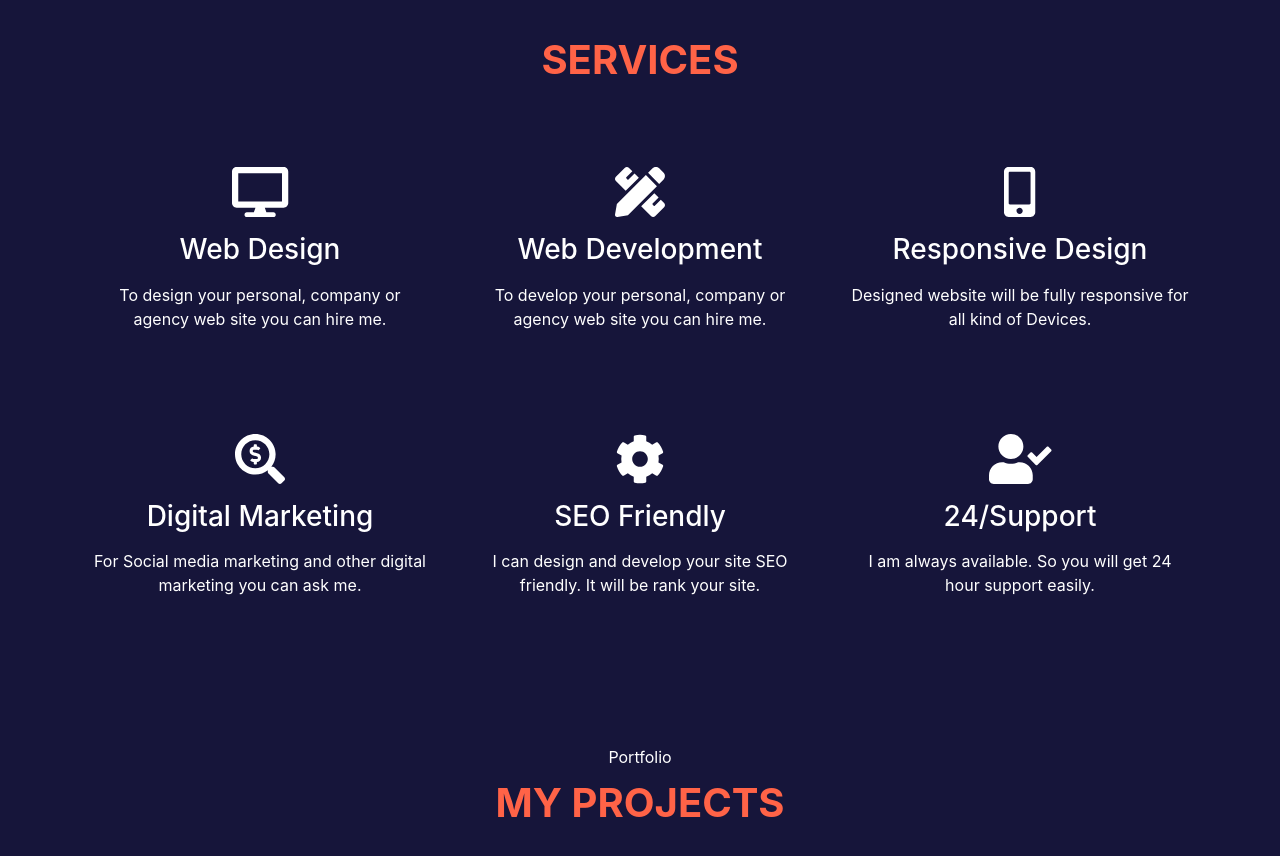
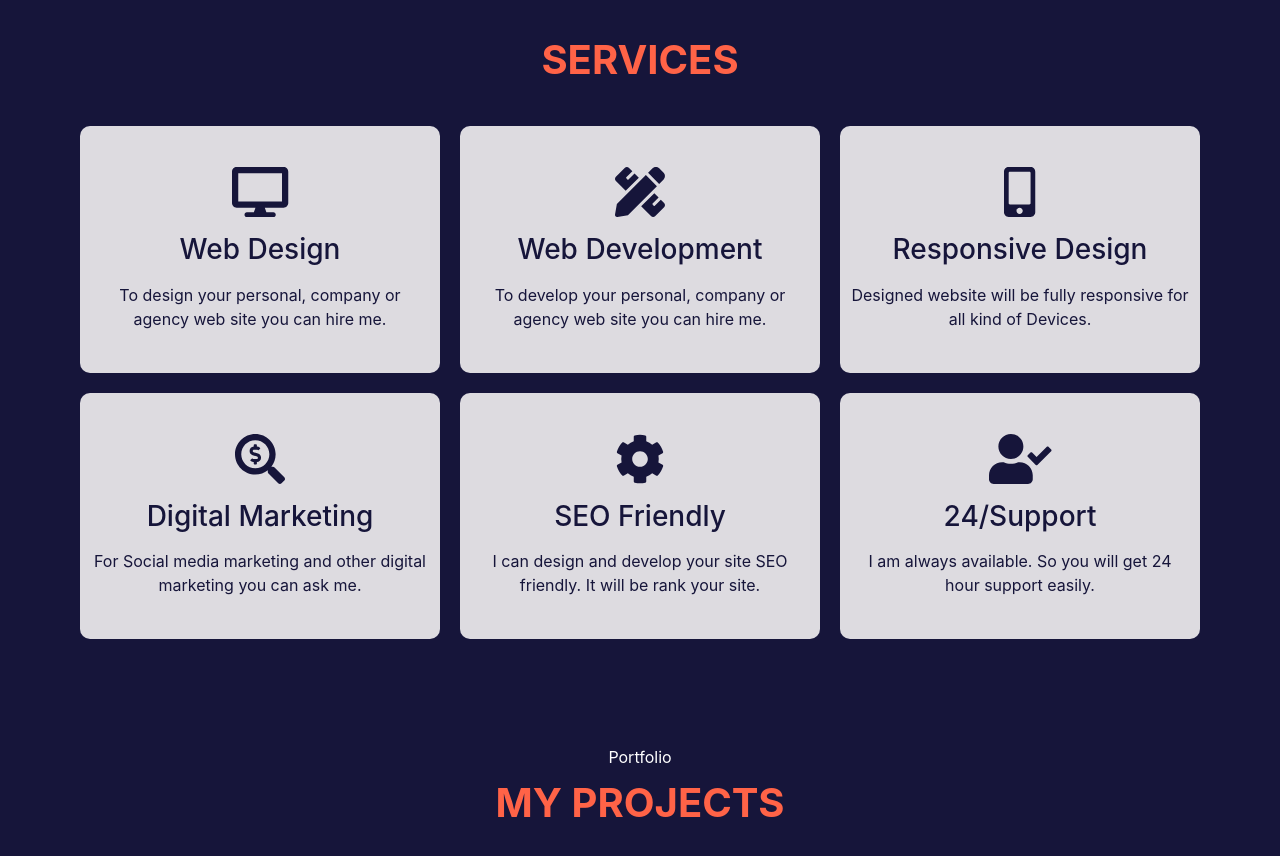
Before and after one commit to mazhars-git/my-portfolio-site, a React (Create React App) app: page / in a window 1280 px wide. Shown: the part 1780-2636 px from the top of the page. Built offline with nearby package versions, Linux system fonts and the light colour scheme.

Commit message:
update desing

```diff
--- a/src/App.css
+++ b/src/App.css
@@ -44,8 +44,6 @@ li{
   list-style: none;
 }
 
-
-
 .btn-brand {
  padding: 15px 30px;
   border: 2px solid #fff;
@@ -55,12 +53,12 @@ li{
   font-weight: 700;
   cursor: pointer;
   background: transparent;
+  transition: 0.5s;
 }
 
 .btn-brand:hover{
   background-color: #fff;
   border: 2px solid #ff6347;
-  transition: 0.5s;
 }
 
 .btn-brand:hover .link-style{
--- a/src/component/Home/Contact/Contact.css
+++ b/src/component/Home/Contact/Contact.css
@@ -48,4 +48,9 @@ input, textarea {
     font-size: 16px;
     font-weight: 600;
     letter-spacing: 10px;
+    transition: 0.5s;
   }
+  button, input:hover{
+    background: #fff;
+    color: #ff6347;
+  }
--- a/src/component/Home/ProjectInfo/ProjectInfo.css
+++ b/src/component/Home/ProjectInfo/ProjectInfo.css
@@ -42,7 +42,7 @@
 
 .screen img {
     left: 0;
-    bottom: -550px;
+    bottom: -32rem;
     width: 100%;
     height: auto;
     position: absolute;
--- a/src/component/Home/ServiceDetails/ServiceDetails.css
+++ b/src/component/Home/ServiceDetails/ServiceDetails.css
@@ -2,11 +2,13 @@
     padding: 10px;
     margin: 10px ;
     text-align: center;
+    color: #16153a;
+    border-radius: 10px;
+    background-color: #fffdfdda;
 }
 .service-info:hover{
-    box-shadow: 5px 5px 10px 3px gray;
-    border-radius: 10px;
-    transition: 0.5s;
+    box-shadow: 5px 5px 15px #b3b3b3;
+    transition: 0.3s;
 }
 .service-info:hover .icon{
     color: #ff6347;
@@ -16,48 +18,3 @@
     font-size: 50px;
     margin-top: 15px;
 }
-
-
-/*
-@keyframes rotate {
-	100% {
-		transform: rotate(.5turn);
-	}
-}
-
-.service-box {
-	position: relative;
-	z-index: 0;
-	width: 100%;
-	height: 100%;
-	border-radius: 10px;
-	overflow: hidden;
-	padding: 2rem;
-}
-.service-box::before {
-    content: '';
-    position: absolute;
-    z-index: -2;
-    left: -50%;
-    top: -50%;
-    width: 200%;
-    height: 200%;
-    background-color: #399953;
-    background-repeat: no-repeat;
-    background-size: 50% 50%, 50% 50%;
-    background-position: 0 0, 100% 0, 100% 100%, 0 100%;
-    background-image: linear-gradient(#399953, #399953), linear-gradient(#fbb300, #fbb300), linear-gradient(#d53e33, #d53e33), linear-gradient(#377af5, #377af5);
-    animation: rotate 4s linear infinite;
-}
-
-.service-box::after {
-    content: '';
-    position: absolute;
-    z-index: -1;
-    left: 5px;
-    top: 5px;
-    width: calc(100% - 12px);
-    height: calc(100% - 12px);
-    background: rgb(85, 99, 119);
-    border-radius: 5px;
-} */
```
